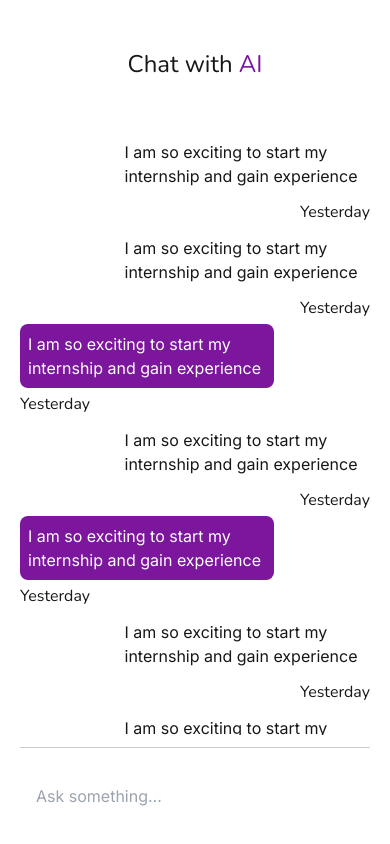
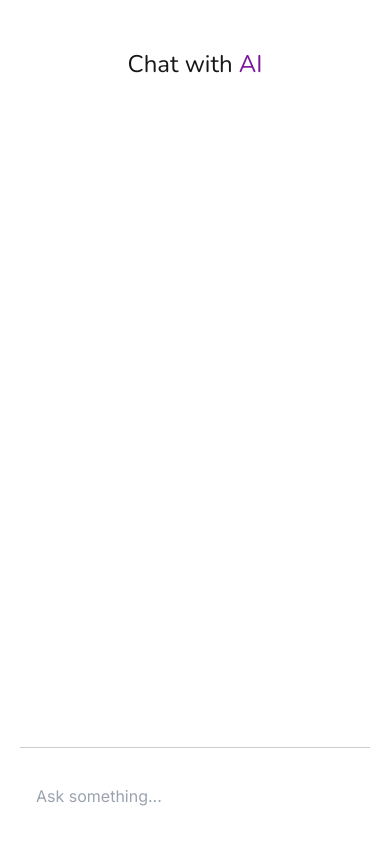
Before and after one commit to ReyOrdonez/Internship-test, a Next.js app: page / in a window 390 px wide. Built offline with nearby package versions, Linux system fonts and the light colour scheme.

Commit message:
Finished api consumption

```diff
--- a/src/app/api/messages/route.ts
+++ b/src/app/api/messages/route.ts
@@ -0,0 +1,20 @@
+import { NextRequest, NextResponse } from "next/server";
+
+export async function GET(req: NextRequest) {
+  try {
+    const res = await fetch(
+      "https://prod2.readychatai.com/business/mock-messages?format=json"
+    );
+
+    if (!res.ok) {
+      return NextResponse.json({ error: "IA error" }, { status: res.status });
+    }
+
+    const data = await res.json();
+
+    return NextResponse.json(data);
+  } catch (e) {
+    console.log(e);
+    return NextResponse.json({ error: "intern error" }, { status: 500 });
+  }
+}
--- a/src/app/globals.css
+++ b/src/app/globals.css
@@ -37,11 +37,11 @@ h6 {
   @apply max-w-[65vw] bg-white p-2 rounded-lg break-words whitespace-normal my-1;
 }
 
-.IAMessageContainer {
+.AIMessageContainer {
   @apply flex flex-col items-start;
 }
 
-.IAMessage {
+.AIMessage {
   @apply max-w-[65vw] bg-[#7B169D] p-2 rounded-lg break-words whitespace-normal my-1 text-white;
 }
 
--- a/src/app/page.tsx
+++ b/src/app/page.tsx
@@ -1,7 +1,13 @@
+"use client";
+
 import MessageList from "@/components/MessageList";
 import MessageInput from "@/components/MessageInput";
+import { useState } from "react";
+import { MessageType } from "@/types";
 
 export default function Home() {
+  const [dataMessages, setDataMessages] = useState<MessageType[]>([]);
+
   return (
     <main className="flex flex-col h-screen">
       <div className="text-center bg-white my-8 w-[70vw] py-4 rounded-lg font-medium m-auto">
@@ -9,9 +15,9 @@ export default function Home() {
           Chat with <label className="text-[#7B169D]">AI</label>
         </h1>
       </div>
-      <MessageList />
+      <MessageList dataMessages={dataMessages} />
       <div className="bg-black min-h-[1px] opacity-20 mx-5"></div>
-      <MessageInput />
+      <MessageInput setDataMessages={setDataMessages} />
     </main>
   );
 }
--- a/src/components/Message.tsx
+++ b/src/components/Message.tsx
@@ -1,19 +1,26 @@
 type MessageProps = {
-  userOrNot: boolean;
+  text: string;
+  from: string;
+  date: string;
 };
 
-export default function Message({ userOrNot }: MessageProps) {
+export default function Message({ text, from, date }: MessageProps) {
+  console.log({
+    text: text,
+    from: from,
+    date: date,
+  });
   return (
     <div
       className={`${
-        userOrNot === true ? "userMessageContainer" : "IAMessageContainer"
+        from === "ai" ? "AIMessageContainer" : "userMessageContainer"
       }`}
     >
-      <p className={`${userOrNot === true ? "userMessage" : "IAMessage"}`}>
-        I am so exciting to start my internship and gain experience
+      <p className={`${from === "ai" ? " AIMessage" : "userMessage"}`}>
+        {text}
       </p>
 
-      <h6>Yesterday</h6>
+      <h6>{date}</h6>
     </div>
   );
 }
--- a/src/components/MessageInput.tsx
+++ b/src/components/MessageInput.tsx
@@ -1,15 +1,65 @@
-export default function MessageInput() {
+import { useState, Dispatch, SetStateAction } from "react";
+import { MessageType } from "@/types";
+
+type Props = {
+  setDataMessages: Dispatch<SetStateAction<MessageType[]>>;
+};
+
+export default function MessageInput({ setDataMessages }: Props) {
+  const [message, setMessage] = useState("");
+
+  async function handleSubmit(e: React.FormEvent) {
+    e.preventDefault();
+    if (!message) {
+      return;
+    }
+
+    try {
+      const res = await fetch("/api/messages");
+      const data = await res.json();
+      /**
+       * Before set message state, turn each message data into more simple objects
+       */
+      const messageArray: MessageType[] = data
+        .map((msg: any) => ({
+          /**
+           *Note: some messages in the API data have inconsistent data.
+           *I assume that 'bot_sender' means the message was sent by the AI,
+           *and 'sent_by_customer' means it was sent by the user.
+           */
+          text: msg.message_text,
+          date: msg.message_date,
+          from: msg.bot_sender
+            ? "ai"
+            : msg.sent_by_customer
+            ? "user"
+            : "unknown",
+        }))
+        .sort(
+          (a: any, b: any) =>
+            new Date(a.date).getTime() - new Date(b.date).getTime()
+        );
+
+      setDataMessages(messageArray);
+    } catch (e) {
+      console.log(e);
+    }
+  }
+
   return (
     <div className="p-5">
+      <form className="lg:w-[60vw] mx-auto" onSubmit={handleSubmit}>
         <input
           type="text"
           name="userMessage"
           id="userMessage"
           placeholder="Ask something..."
           aria-label="message"
-        required
           className="rounded-md w-full p-4 focus:outline-none focus:border-none"
+          onChange={(e) => setMessage(e.target.value)}
+          value={message}
         />
+      </form>
     </div>
   );
 }
--- a/src/components/MessageList.tsx
+++ b/src/components/MessageList.tsx
@@ -1,15 +1,24 @@
 import Message from "./Message";
+import { MessageType } from "@/types";
 
-export default function MessageList() {
+type Props = {
+  dataMessages: MessageType[];
+};
+
+export default function MessageList({ dataMessages }: Props) {
   return (
     <div className="flex-1 mx-5 overflow-scroll mb-3 hide-scrollbar">
-      {Array(20)
-        .fill(0)
-        .map((message, id) => (
-          <Message
-            userOrNot={Math.floor(Math.random() * 2) === 0 ? true : false}
-          />
-        ))}
+      {dataMessages.map(
+        (mess: MessageType, key: number) =>
+          mess.from !== "unknown" && (
+            <Message
+              text={mess.text}
+              from={mess.from}
+              date={mess.date}
+              key={key}
+            />
+          )
+      )}
     </div>
   );
 }
--- /dev/null
+++ b/src/types/index.ts
@@ -0,0 +1,5 @@
+export type MessageType = {
+  text: string;
+  date: string;
+  from: string;
+};
```
Lines whose indentation alone changed are shown as unchanged.
